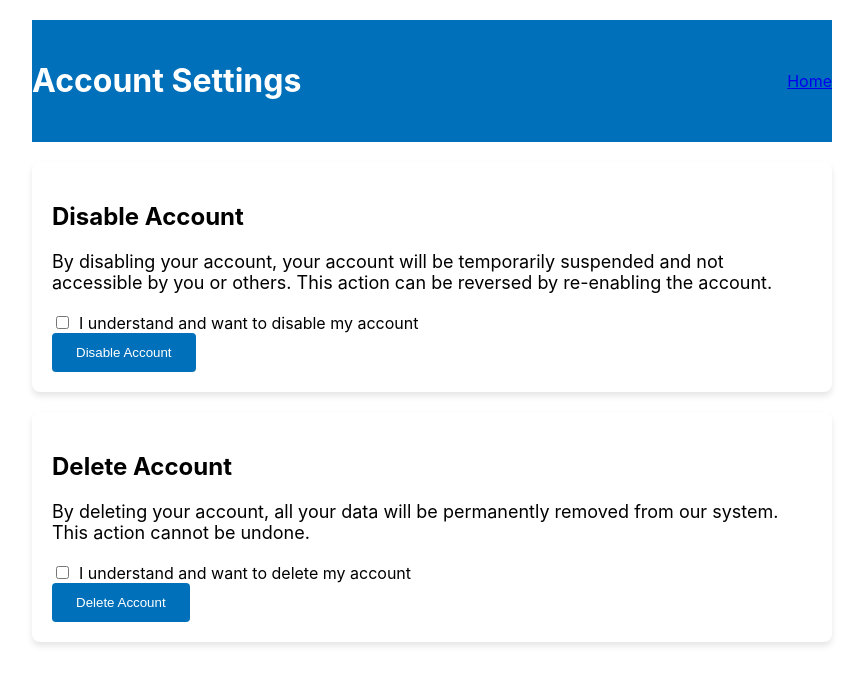
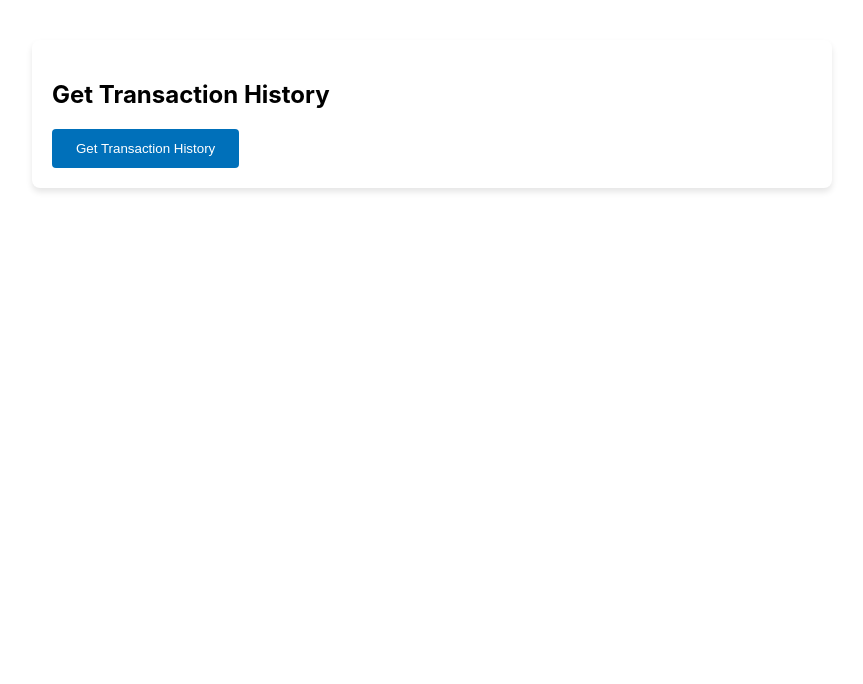
Before and after one commit to hacker777-cris/dowell-wallet-1, a React (Create React App) app: page /settings in a window 1280 px wide. Shown: the top 684 px of the page, without its empty margins (208-1071 px from the left). Built offline with nearby package versions, Linux system fonts and the light colour scheme.

Commit message:
Done testing

```diff
--- a/src/components/Home.js
+++ b/src/components/Home.js
@@ -215,7 +215,7 @@ const HomePage = () => {
             </Link>
           </div>
           <div>
-            <Link to="/settings" style={navItemStyle}>
+          <Link to={`/settings?session_id=${sessionId}`} style={navItemStyle}>
               Settings
             </Link>
             </div>
--- a/src/components/PaymentLogin.js
+++ b/src/components/PaymentLogin.js
@@ -44,14 +44,13 @@ useEffect(() => {
     setShowConfirmation(false); // Hide confirmation dialog
     try {
       // Proceed with the POST request after confirmation
-      const response = await fetch('https://100088.pythonanywhere.com/api/wallet/v1/verify-payment', {
+      const response = await fetch('http://127.0.0.1:8000//api/wallet/v1/authorize-payment', {
         method: 'POST',
         headers: {
           'Content-Type': 'application/json',
         },
         body: JSON.stringify({
-          email,
-          password,
+          wallet_password: password,
           initialization_id: initializationId,
         }),
       });
@@ -96,7 +95,7 @@ useEffect(() => {
           margin: '0 auto',
         }}
       >
-        <input
+        {/* <input
           type="email"
           placeholder="Email"
           value={email}
@@ -107,7 +106,7 @@ useEffect(() => {
             borderRadius: '5px',
             border: '1px solid #ccc',
           }}
-        />
+        /> */}
         <input
           type="password"
           placeholder="Password"
--- a/src/components/Profile.js
+++ b/src/components/Profile.js
@@ -123,7 +123,7 @@ const ProfilePage = () => {
         </Link>
       </header>
       <div style={profileContainerStyle}>
-        <img src={`http://127.0.0.1:8000${profileData.profile_picture}`} alt="Profile" style={imgStyle} />
+        <img src={profileData.profile_picture} alt="Profile" style={imgStyle} />
         <h2 style={titleStyle}>Profile Details</h2>
         {error && <div style={errorStyle}>{error}</div>}
         <div style={detailStyle}>
--- a/src/components/Settings.js
+++ b/src/components/Settings.js
@@ -1,6 +1,6 @@
-import React, { useState } from 'react';
-import { TokenManager } from './Tokenmanager'; // Import the TokenManager
-import { Link, useNavigate } from 'react-router-dom';
+import React, { useState, useEffect } from 'react';
+import { TokenManager } from './Tokenmanager';
+import { Link, useNavigate, useLocation } from 'react-router-dom';
 
 const containerStyle = {
   maxWidth: '800px',
@@ -45,117 +45,71 @@ const checkboxStyle = {
   fontSize: '18px',
 };
 
+
 const SettingsPage = () => {
-  const [deleteAccount, setDeleteAccount] = useState(false);
-  const [disableAccount, setDisableAccount] = useState(false);
-  const [showOTPSection, setShowOTPSection] = useState(false);
-  const [otp, setOTP] = useState('');
-  const [error, setError] = useState(''); // State to store error messages
-  const navigate = useNavigate();
+  const [sessionId, setSessionId] = useState('');
+  const [message, setMessage] = useState('');
+  const [error, setError] = useState('');
+  const location = useLocation();
+  const navigate = useNavigate(); // Import useNavigate hook
 
-  const handleDeleteAccount = () => {
-    // Implement account deletion logic here
-  };
+  useEffect(() => {
+    const searchParams = new URLSearchParams(location.search);
+    const sessionIdFromParams = searchParams.get('session_id');
+    setSessionId(sessionIdFromParams);
+  }, [location.search]);
 
-  const handleDisableAccount = () => {
-    const storedAccessToken = TokenManager.getToken();
-
-    if (!storedAccessToken) {
-      navigate('/login');
+  const handleGetTransactionHistory = () => {
+    if (!sessionId) {
+      setError('Session ID not found.');
       return;
     }
 
-    fetch('https://100088.pythonanywhere.com/api/wallet/v1/request-disable', {
-      method: 'POST',
+    fetch(`http://127.0.0.1:8000/api/wallet/v1/transactions-history/?session_id=${sessionId}`, {
+      method: 'GET',
       headers: {
         'Content-Type': 'application/json',
-        'Authorization': `Bearer ${storedAccessToken}`,
       },
     })
       .then((response) => {
         if (response.status === 200) {
-          setShowOTPSection(true);
+          return response.json(); // Parse the response body as JSON
         } else {
           response.json().then((data) => {
-            setError(data.message || 'Account disabling request failed. Please try again.');
+            setError(data.message || 'Failed to fetch transaction history.');
           });
         }
       })
+      .then((data) => {
+        if (data) {
+          setMessage(data.message);
+
+          // Add a delay before redirecting
+          setTimeout(() => {
+            navigate(`/?session_id=${sessionId}`);
+          }, 3000); // Redirect after 3 seconds (3000 milliseconds)
+        }
+      })
       .catch((error) => {
-        console.error('Error sending account disabling request:', error);
-        setError('An error occurred while sending the request.');
+        console.error('Error fetching transaction history:', error);
+        setError('An error occurred while fetching transaction history.');
       });
-  };
-
-  const handleVerifyOTP = () => {
-    // Implement OTP verification logic here
-    // After OTP verification, you can navigate the user or perform any other actions
-    // For example, navigate to a success page or perform account disabling
   };
 
   return (
     <div style={containerStyle}>
-      <header style={headerStyle}>
-        <h1>Account Settings</h1>
-        <Link to="/">Home</Link>
-      </header>
+      {/* ... (existing code) */}
 
       <div style={sectionStyle}>
-        <h2 style={{ fontSize: '24px', marginBottom: '20px' }}>Disable Account</h2>
-        <p style={{ fontSize: '18px', marginBottom: '20px' }}>
-          By disabling your account, your account will be temporarily suspended and not accessible by you or others.
-          This action can be reversed by re-enabling the account.
-        </p>
-        <label style={checkboxLabelStyle}>
-          <input
-            type="checkbox"
-            checked={disableAccount}
-            onChange={() => setDisableAccount(!disableAccount)}
-            style={checkboxStyle}
-          />
-          I understand and want to disable my account
-        </label>
-        <button style={buttonStyle} onClick={handleDisableAccount}>
-          Disable Account
+        <h2 style={{ fontSize: '24px', marginBottom: '20px' }}>Get Transaction History</h2>
+        <button style={buttonStyle} onClick={handleGetTransactionHistory}>
+          Get Transaction History
         </button>
+        {message && <div style={{ color: 'green' }}>{message}</div>}
+        {error && <div style={{ color: 'red' }}>{error}</div>}
       </div>
 
-      {showOTPSection && (
-        <div style={sectionStyle}>
-          <h2 style={{ fontSize: '24px', marginBottom: '20px' }}>OTP Verification</h2>
-          <p style={{ fontSize: '18px', marginBottom: '20px' }}>
-            Enter the OTP sent to your email or phone number.
-          </p>
-          {error && <div style={{ color: 'red' }}>{error}</div>}
-          <input
-            type="text"
-            placeholder="Enter OTP"
-            value={otp}
-            onChange={(e) => setOTP(e.target.value)}
-          />
-          <button onClick={handleVerifyOTP}>Verify OTP</button>
-        </div>
-      )}
-
-      <div style={sectionStyle}>
-        <h2 style={{ fontSize: '24px', marginBottom: '20px' }}>Delete Account</h2>
-        <p style={{ fontSize: '18px', marginBottom: '20px' }}>
-          By deleting your account, all your data will be permanently removed from our system.
-          This action cannot be undone.
-        </p>
-        <label style={checkboxLabelStyle}>
-          <input
-            type="checkbox"
-            checked={deleteAccount}
-            onChange={() => setDeleteAccount(!deleteAccount)}
-            style={checkboxStyle}
-          />
-          I understand and want to delete my account
-        </label>
-        <button style={buttonStyle} onClick={handleDeleteAccount}>
-          Delete Account
-        </button>
-      </div>
+      {/* ... (existing code) */}
     </div>
   );
 };
--- a/src/components/store.js
+++ b/src/components/store.js
@@ -28,7 +28,7 @@ const Store = () => {
     const currentUrl = window.location.href;
 
     try {
-      const response = await fetch('https://100088.pythonanywhere.com/api/wallet/v1/initialize-payment', {
+      const response = await fetch('http://127.0.0.1:8000/api/wallet/v1/initialize-payment', {
         method: 'POST',
         headers: {
           'Content-Type': 'application/json',
```
